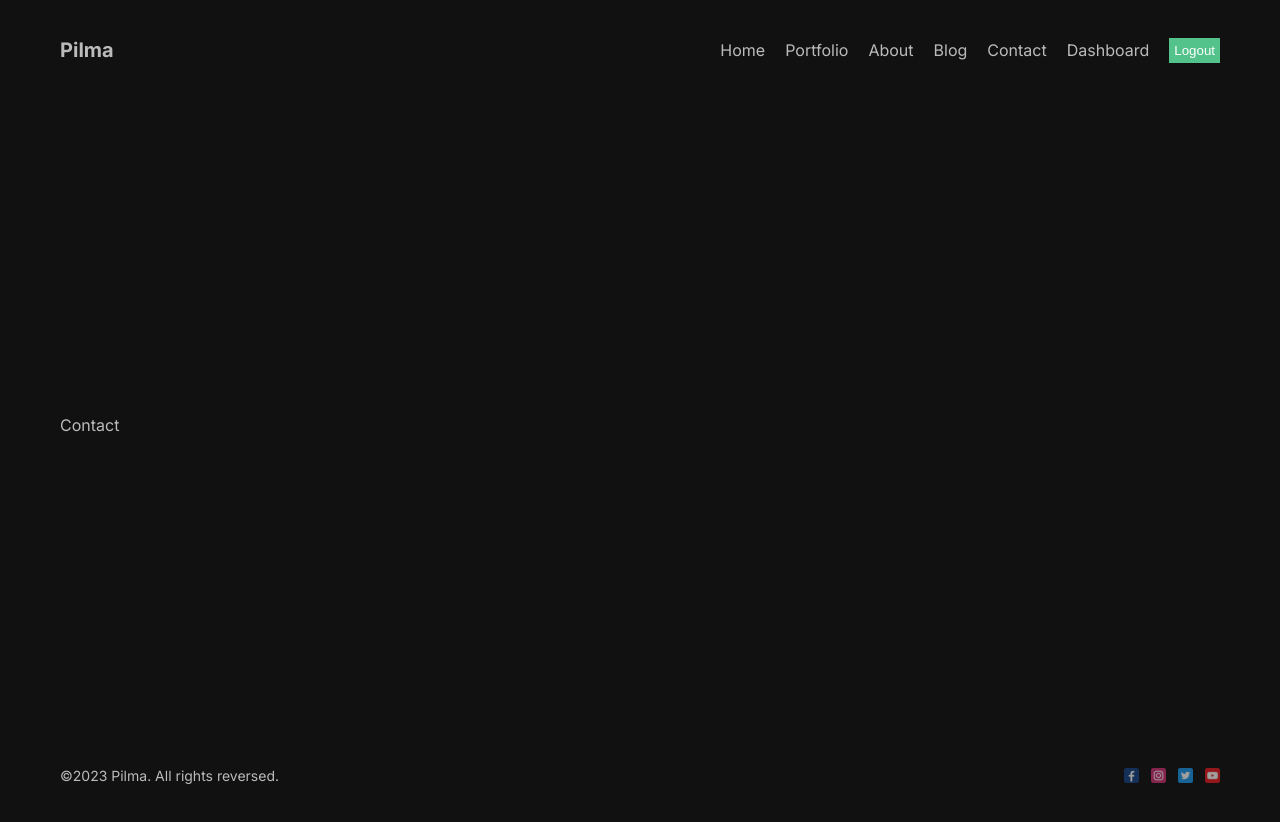
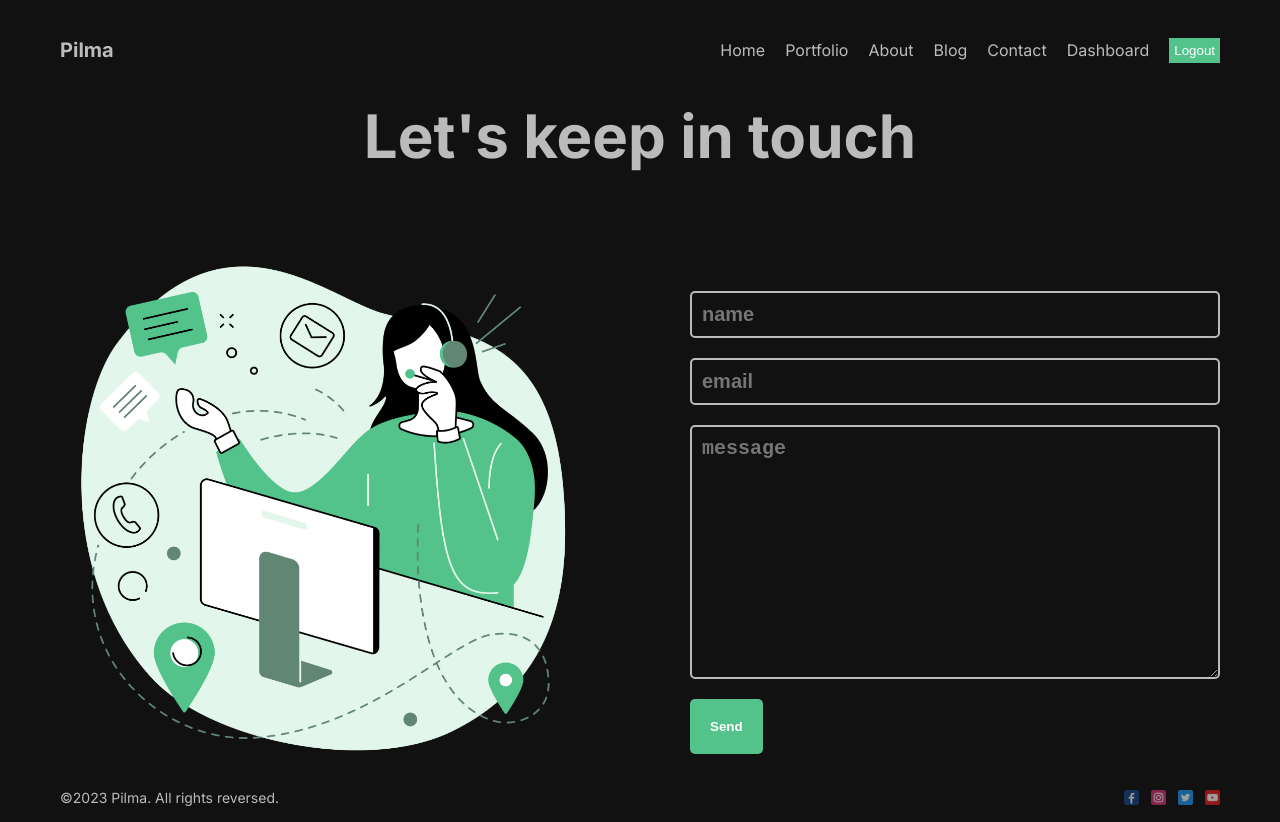
Before and after one commit to kanishkasd/nextJsBlog, a Next.js app: page /contact in a window 1280 px wide. Before the commit the page ends 800 px from the top, so only its background shows below. Built offline with nearby package versions, Linux system fonts and the light colour scheme.

Commit message:
contact page

```diff
--- a/src/app/contact/page.jsx
+++ b/src/app/contact/page.jsx
@@ -1,7 +1,34 @@
-import React from "react";
+import Image from "next/image";
+import styles from "./page.module.css";
+import Button from "@/components/Button/Button";
 
 const Contact = () => {
-  return <div>Contact</div>;
+  return (
+    <div className={styles.container}>
+      <h1 className={styles.title}>Let's keep in touch</h1>
+      <div className={styles.content}>
+        <div className={styles.imgContainer}>
+          <Image
+            src="/contact.png"
+            fill={true}
+            alt=""
+            className={styles.image}
+          />
+        </div>
+        <form className={styles.form}>
+          <input type="text" className={styles.input} placeholder="name" />
+          <input type="text" className={styles.input} placeholder="email" />
+          <textarea
+            className={styles.textarea}
+            placeholder="message"
+            cols={30}
+            rows={10}
+          ></textarea>
+          <Button url="#" text="Send" />
+        </form>
+      </div>
+    </div>
+  );
 };
 
 export default Contact;
--- a/src/app/contact/page.module.css
+++ b/src/app/contact/page.module.css
@@ -0,0 +1,51 @@
+.container {
+}
+.content {
+  display: flex;
+  align-items: center;
+  gap: 100px;
+}
+.title {
+  font-size: 60px;
+  margin-bottom: 100px;
+  text-align: center;
+}
+
+.imgContainer {
+  flex: 1;
+  height: 500px;
+  position: relative;
+}
+.form {
+  flex: 1;
+  display: flex;
+  flex-direction: column;
+  gap: 20px;
+}
+
+.input,
+.textarea {
+  padding: 10px;
+  border: none;
+  outline: none;
+  color: #bbb;
+  border: 2px solid #bbb;
+  border-radius: 5px;
+  font-size: 20px;
+  font-weight: bold;
+  background-color: transparent;
+}
+
+.image {
+  object-fit: contain;
+  animation: move 3s infinite ease alternate;
+}
+
+@keyframes move {
+  from {
+    transform: translateY(-15px);
+  }
+  to {
+    transform: translateY(0px) scale(1.03);
+  }
+}
```
